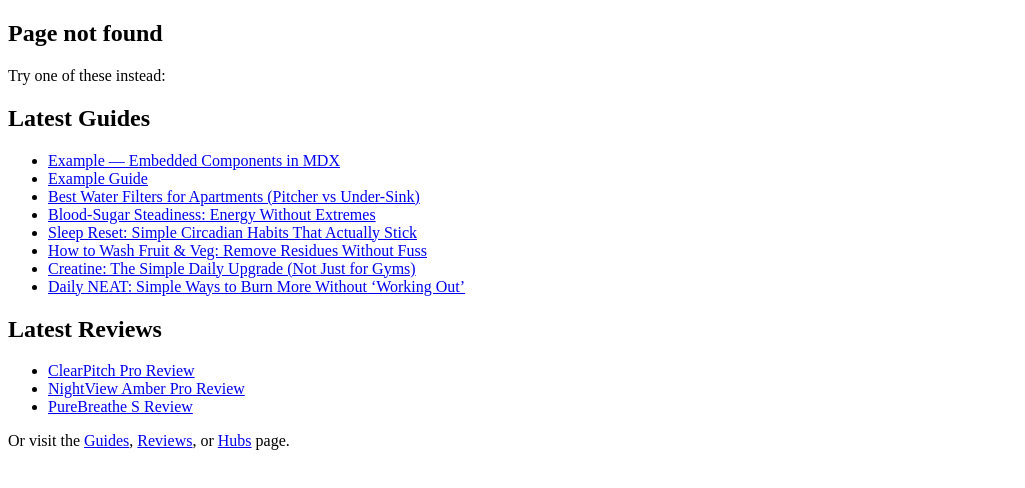
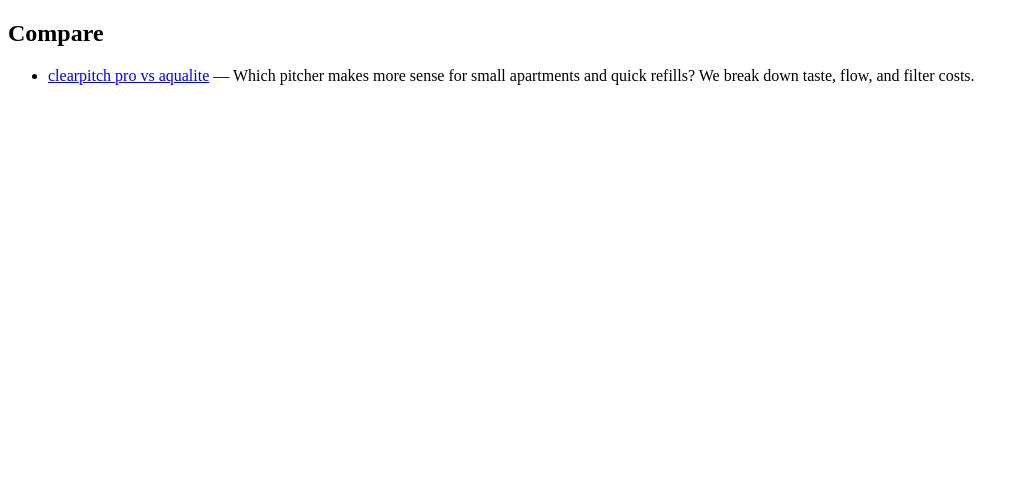
Before and after one commit to dariosandison/Eco---Holistic, a Next.js app: page /compare in a window 1280 px wide. Before the commit this address had no page. Shown: the top 488 px of the page, without its empty margins (0-1025 px from the left). Built offline with nearby package versions, Linux system fonts and the light colour scheme.

Commit message:
Create index.js

```diff
--- /dev/null
+++ b/pages/compare/index.js
@@ -0,0 +1,61 @@
+// pages/compare/index.js
+import fs from 'fs';
+import path from 'path';
+import matter from 'gray-matter';
+import Link from 'next/link';
+import SEO from '../../components/SEO';
+
+function listCompare() {
+  const dir = path.join(process.cwd(), 'content/compare');
+  if (!fs.existsSync(dir)) return [];
+  return fs.readdirSync(dir)
+    .filter(f => f.endsWith('.md') || f.endsWith('.mdx'))
+    .map(f => {
+      const slug = f.replace(/\.(md|mdx)$/,'');
+      const raw = fs.readFileSync(path.join(dir, f), 'utf8');
+      const { data } = matter(raw);
+      const updated = data?.updated || data?.date || null;
+      return {
+        slug,
+        title: data?.title || slug.replace(/-/g,' '),
+        description: data?.description || '',
+        date: updated ? new Date(updated).toISOString() : null
+      };
+    })
+    .sort((a,b) => (b.date || '').localeCompare(a.date || ''));
+}
+
+export async function getStaticProps() {
+  const items = listCompare();
+  const seo = {
+    title: 'Compare — Wild & Well',
+    description: 'Head-to-head comparisons of products we recommend.',
+    url: 'https://www.wild-and-well.store/compare',
+    breadcrumbs: [
+      { name: 'Home', item: 'https://www.wild-and-well.store/' },
+      { name: 'Compare', item: 'https://www.wild-and-well.store/compare' }
+    ]
+  };
+  return { props: { items, seo }, revalidate: 60 * 60 * 12 };
+}
+
+export default function CompareIndex({ items, seo }) {
+  return (
+    <>
+      <SEO {...seo} />
+      <div className="container">
+        <article className="post">
+          <h1 className="post-title">Compare</h1>
+          <ul>
+            {items.map(x => (
+              <li key={x.slug}>
+                <Link href={`/compare/${x.slug}`}>{x.title}</Link>
+                {x.description ? <> — {x.description}</> : null}
+              </li>
+            ))}
+          </ul>
+        </article>
+      </div>
+    </>
+  );
+}
```
